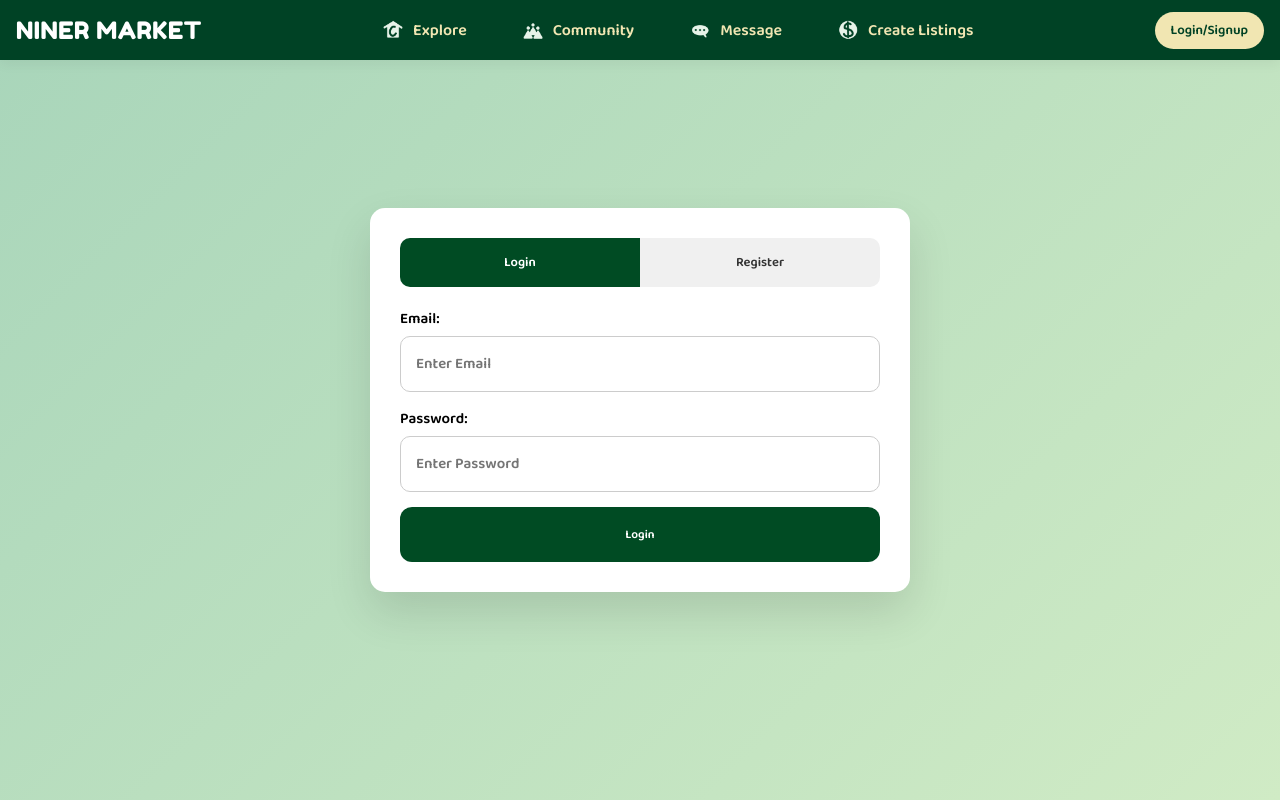
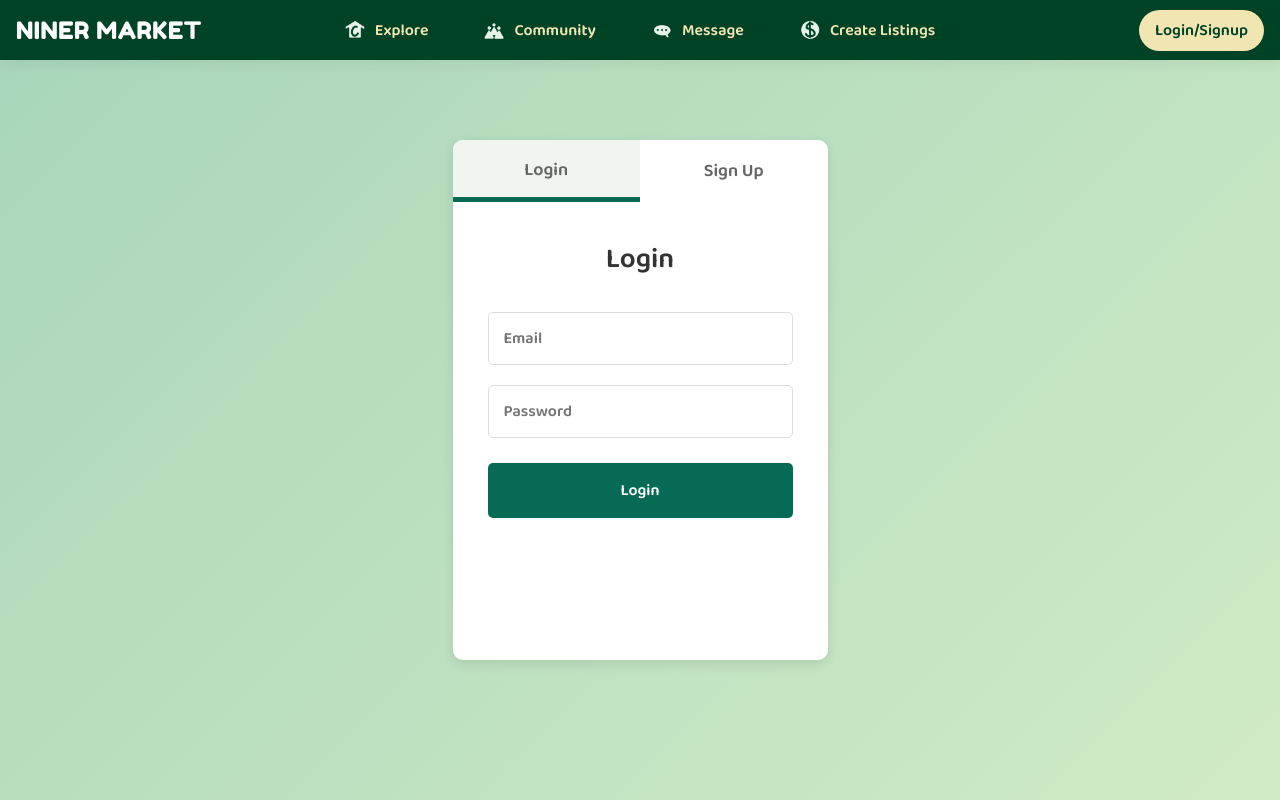
Before and after one commit to alee182/ITSC3155group11, a Django app: template base/templates/base/login_register.html in a window 1280 px wide. Run offline with Django 5.2, Linux system fonts and the light colour scheme; the template is opened without the code that fills it: values that come from a table or form of the project are taken from there, others are empty; parts of the project's set-up code (start-up, migrations or seed data) failed here and were passed over.

Commit message:
finished with login

```diff
--- a/base/forms.py
+++ b/base/forms.py
@@ -1,5 +1,6 @@
 from django import forms
 from .models import User
+from django.contrib.auth.forms import UserCreationForm
 
 class UserProfileForm(forms.ModelForm):
     class Meta:
@@ -17,3 +18,30 @@ class UserProfileForm(forms.ModelForm):
         if not email.lower().endswith('@charlotte.edu'):
             raise forms.ValidationError('Email must end with "@charlotte.edu"')
         return email
+
+class CreateUserForm(UserCreationForm):
+    class Meta:
+        model = User
+        fields = ['first_name', 'last_name', 'email', 'password1', 'password2']
+        labels = {
+            'first_name': 'First Name',
+            'last_name': 'Last Name',
+            'password1': 'Password',
+            'password2': 'Confirm Password',
+        }
+        widgets = {
+            'first_name': forms.TextInput(attrs={'class': 'form-control'}),
+            'last_name': forms.TextInput(attrs={'class': 'form-control'}),
+            'email': forms.EmailInput(attrs={'class': 'form-control'}),
+            'password1': forms.PasswordInput(attrs={'class': 'form-control'}),
+            'password2': forms.PasswordInput(attrs={'class': 'form-control'}),
+        }
+
+    def clean(self):
+        cleaned_data = super().clean()
+
+        # Rename 'password2' field errors to show as 'Password'
+        if 'password2' in self._errors:
+            self._errors['Confirm Password'] = self._errors.pop('password2')
+
+        return cleaned_data
--- a/base/templates/base/login_register.html
+++ b/base/templates/base/login_register.html
@@ -1,46 +1,75 @@
+{% include 'navbar.html' %}
+
+<!DOCTYPE html>
 {% load static %}
-<!DOCTYPE html>
 <html lang="en">
 <head>
     <meta charset="UTF-8">
-    <title>Login/Register</title>
-    <link rel="stylesheet" href="{% static 'styles/navbar.css' %}">
+    <meta name="viewport" content="width=device-width, initial-scale=1.0">
+    <title>Login / Sign Up</title>
     <link rel="stylesheet" href="{% static 'styles/login_register.css' %}">
+
 </head>
 <body>
+{% if messages %}
+  <ul class="messages">
+    {% for message in messages %}
+      <li class="{{ message.tags }}">{{ message }}</li>
+    {% endfor %}
+  </ul>
+{% endif %}
 
-    {% include 'navbar.html' %}
+<div class="auth-wrapper">
+  <div class="auth-toggle">
+    <button id="show-login" class="{% if page != 'register' %}active{% endif %}">Login</button>
+    <button id="show-signup" class="{% if page == 'register' %}active{% endif %}">Sign Up</button>
+  </div>
 
-    <div class="tab-container">
+  <div class="auth-forms">
+    <!-- Login Form -->
+    <form id="login-form" method="POST" action="{% url 'login' %}" class="form-section {% if page == 'register' %}hidden{% endif %}">
+      {% csrf_token %}
+      <h2>Login</h2>
+      <input type="text" name="email" placeholder="Email" required>
+      <input type="password" name="password" placeholder="Password" required>
+      <button type="submit">Login</button>
+    </form>
 
-        <div class="tab-buttons">
-            <button id="login-tab" class="tab-btn active" onclick="showTab('login')">Login</button>
-            <button id="register-tab" class="tab-btn" onclick="showTab('register')">Register</button>
-        </div>
+    <!-- Signup Form -->
+    <form id="signup-form" method="POST" action="{% url 'register' %}" class="form-section {% if page != 'register' %}hidden{% endif %}">
+      {% csrf_token %}
+      <h2>Sign Up</h2>
 
-        <div id="login-form" class="tab-content active">
-            <form method="post" action="{% url 'login' %}">
-                {% csrf_token %}
-                <label>Email:</label>
-                <input type="text" name="username" placeholder="Enter Email" required />
+      {% for field in form %}
+  <div class="form-field">
+    {% if field.errors %}
+      <div class="field-errors">
+        {% for error in field.errors %}
+          <p>{{ error }}</p>
+        {% endfor %}
+      </div>
+    {% endif %}
 
-                <label>Password:</label>
-                <input type="password" name="password" placeholder="Enter Password" required />
+    {% if field.name == 'email' %}
+      <input type="text" name="{{ field.name }}" placeholder="UNC Charlotte Email (@charlotte.edu)" required>
+    {% elif field.name == 'first_name' %}
+      <input type="text" name="{{ field.name }}" placeholder="First Name" required>
+    {% elif field.name == 'last_name' %}
+      <input type="text" name="{{ field.name }}" placeholder="Last Name" required>
+    {% elif 'password' in field.name %}
+      <input type="password" name="{{ field.name }}" placeholder="{% if field.name == 'password1' %}Password{% else %}Confirm Password{% endif %}" required>
+    {% else %}
+      {{ field }}
+    {% endif %}
+  </div>
+{% endfor %}
 
-                <input type="submit" value="Login" />
-            </form>
-        </div>
 
-        <div id="register-form" class="tab-content">
-            <form method="post" action="{% url 'register' %}">
-                {% csrf_token %}
-                {{ form.as_p }}
-                <input type="submit" value="Register" />
-            </form>
-        </div>
-    </div>
 
-    <script src="{% static 'js/login_register.js' %}"></script>
-
+      <button type="submit">Sign Up</button>
+    </form>
+  </div>
+</div>
+<script src="{% static 'js/login_register.js' %}"></script>
 </body>
 </html>
--- a/base/urls.py
+++ b/base/urls.py
@@ -2,20 +2,25 @@ from django.urls import path
 from . import views
 
 urlpatterns = [
+    path('', views.home, name='home'),
+    # path('messages/', views.message_view, name='message'),
+     # ath('messages/<str:username>/', views.message_view, name='message'),
+    path('community/', views.community, name='community'),
+    # path('community/create/', views.create_post, name='create-post'),
+    path('explore/', views.explore, name='explore'),
+    # path('community/<int:post_id>/', views.community_detail, name='community-detail'),
+    #path('community/delete/<int:pk>/', views.delete_post, name='delete-post'),
 
-    path('', views.home, name="home"),
-    path('explore/', views.explore, name = 'explore'),
-    path('LISTING/', views.listing, name = 'listing'),
-    path('MESSAGE', views.messaging, name = 'messaging'),
+    # Authentication URLs
+    path('auth/', views.login_register, name='login_register'),
     path('login/', views.loginPage, name='login'),
+    path('register/', views.registerPage, name='register'),
     path('logout/', views.logoutUser, name='logout'),
-    path('register/', views.registerPage, name='register'),
-    path('community/', views.community, name='community'),
-    path('profile/', views.profile_view, name='profile'),
-    path('profile/edit/', views.edit_profile, name='edit_profile'),
 
-
-
-
-
+    # path('profile/', views.profile, name='profile'),
+   #  path('profile/edit/', views.edit_profile, name='edit_profile'),
+    #path('profile/edit/picture/', views.edit_profile_pic, name='edit_profile_pic'),
+    #path('profile/edit/email/', views.edit_email, name='edit_email'),
+    #path('profile/edit/first-name/', views.edit_first_name, name='edit_first_name'),
+    #path('profile/edit/last-name/', views.edit_last_name, name='edit_last_name'),
 ]
--- a/static/js/login_register.js
+++ b/static/js/login_register.js
@@ -1,18 +1,26 @@
-function showTab(tab) {
-    const loginBtn = document.getElementById('login-tab');
-    const registerBtn = document.getElementById('register-tab');
+document.addEventListener("DOMContentLoaded", function() {
+    const loginBtn = document.getElementById('show-login');
+    const signupBtn = document.getElementById('show-signup');
     const loginForm = document.getElementById('login-form');
-    const registerForm = document.getElementById('register-form');
+    const signupForm = document.getElementById('signup-form');
 
-    if (tab === 'login') {
-        loginBtn.classList.add('active');
-        registerBtn.classList.remove('active');
-        loginForm.classList.add('active');
-        registerForm.classList.remove('active');
-    } else {
-        registerBtn.classList.add('active');
-        loginBtn.classList.remove('active');
-        registerForm.classList.add('active');
-        loginForm.classList.remove('active');
+    if (loginBtn && signupBtn && loginForm && signupForm) {
+        loginBtn.addEventListener('click', function() {
+            loginBtn.classList.add('active');
+            signupBtn.classList.remove('active');
+            loginForm.classList.remove('hidden');
+            signupForm.classList.add('hidden');
+
+            history.pushState(null, '', '/auth/?page=login');
+        });
+
+        signupBtn.addEventListener('click', function() {
+            signupBtn.classList.add('active');
+            loginBtn.classList.remove('active');
+            signupForm.classList.remove('hidden');
+            loginForm.classList.add('hidden');
+
+            history.pushState(null, '', '/auth/?page=register');
+        });
     }
-}
+});
--- a/static/styles/login_register.css
+++ b/static/styles/login_register.css
@@ -1,111 +1,188 @@
-:root {
-    --niner-green: #004b23;
-    --niner-green-hover: #006d35;
-    --light-gray: #f0f0f0;
-    --white: #ffffff;
+body {
+    font-family: Arial, sans-serif;
+    background-color: #d4e9d4;
+    margin: 0;
+    padding: 0;
+    color: #333;
+    height: 100vh;
+    display: flex;
+    align-items: center;
+    justify-content: center;
+    flex-direction: column;
+    overflow-y: auto;
 }
 
-body {
-    margin: 0;
-    padding: 0;
-    font-family: 'Segoe UI', Tahoma, Geneva, Verdana, sans-serif;
-    background: linear-gradient(to bottom right, #d1f3d1, #bde0c5);
-    min-height: 100vh;
-    display: flex;
-    justify-content: center;
-    align-items: center;
+.auth-forms {
+    min-height: 100%;
   }
 
-label {
-    color: black;
-}
-
-.tab-container {
-    background-color: var(--white);
-    width: 100%;
-    max-width: 540px;
-    padding: 3rem;
-    border-radius: 1.5rem;
-    box-shadow: 0 20px 45px rgba(0, 0, 0, 0.12);
-    animation: floatIn 0.6s ease-in-out;
+.auth-wrapper {
+    width: 375px;
+    min-height: 520px;
+    background: white;
+    border-radius: 10px;
+    box-shadow: 0 4px 12px rgba(0, 0, 0, 0.1);
+    overflow: hidden;
+    transition: all 0.3s ease;
 }
 
 
-.tab-buttons {
+.messages {
+    padding: 0;
+    margin: 20px auto;
+    list-style: none;
+    max-width: 420px;
+    width: 90%;
+  }
+
+  .messages li {
+    background-color: #ffe6e6;
+    color: #d8000c;
+    padding: 12px 18px;
+    border-radius: 8px;
+    border-left: 5px solid #d8000c;
+    font-size: 14px;
+    margin-bottom: 12px;
+    box-shadow: 0 2px 6px rgba(0, 0, 0, 0.08);
     display: flex;
-    justify-content: center;
-    margin-bottom: 2rem;
-    background-color: var(--light-gray);
-    border-radius: 10px;
-    overflow: hidden;
+    align-items: center;
+    gap: 8px;
+    animation: fadeIn 0.3s ease-in;
+  }
+
+  .messages li::before {
+    content: "⚠️";
+    font-size: 16px;
+  }
+
+  @keyframes fadeIn {
+    from { opacity: 0; transform: translateY(-5px); }
+    to { opacity: 1; transform: translateY(0); }
+  }
+
+  /* Prevent floating above the nav */
+  body > .messages {
+    margin-top: 80px;
+    width: 100%;
+    max-width: 400px;
+    text-align: center;
+  }
+
+
+  .messages li.success {
+    background-color: #33cc33;
+  }
+
+  /* Tab toggle buttons */
+  .auth-toggle {
+    display: flex;
     width: 100%;
   }
 
-.tab-btn {
+  .auth-toggle button {
     flex: 1;
-    padding: 14px 0;
-    font-size: 1.3rem;
-    font-weight: 600;
-    color: #333;
+    padding: 16px 0;
+    background: none;
     border: none;
-    background-color: transparent;
+    outline: none;
     cursor: pointer;
-    transition: background-color 0.3s ease, color 0.3s ease;
+    font-size: 18px;
+    font-weight: 500;
+    color: #666;
+    transition: all 0.3s ease;
+    position: relative;
   }
 
-.tab-btn.active {
-    background-color: var(--niner-green);
-    color: var(--white);
+  .auth-toggle button.active {
+    background-color: #f0f5f0;
+    border-bottom: 2px solid #066a54;
 }
 
-.tab-content {
+
+  .auth-toggle button.active::after {
+    content: '';
+    position: absolute;
+    bottom: 0;
+    left: 0;
+    width: 100%;
+    height: 3px;
+    background-color: #066a54;
+  }
+
+  .form-section {
+    padding: 35px 35px 40px;
+}
+
+.form-section input:hover {
+    border-color: #055643;
+}
+
+
+  .form-section.hidden {
     display: none;
   }
 
-.tab-content.active {
-    display: block;
+  .form-section h2 {
+    text-align: center;
+    margin: 0 0 30px;
+    color: #333;
+    font-size: 28px;
+    font-weight: 600;
   }
 
-form {
-    display: flex;
-    flex-direction: column;
+  /* Form fields */
+  .form-section input[type="text"],
+  .form-section input[type="password"],
+  .form-section input[type="email"] {
+    display: block;
+    width: 100%;
+    padding: 13px 15px;
+    margin-bottom: 20px;
+    border: 1px solid #ddd;
+    border-radius: 5px;
+    font-size: 16px;
+    box-sizing: border-box;
   }
 
-form label {
-    font-size: 1.5rem;
-    font-weight: 600;
-    margin-bottom: 0.5rem;
-    display: block;
-}
-
-input[type="text"],
-input[type="password"] {
-    padding: 15px;
-    margin-bottom: 1.5rem;
-    border: 1px solid #ccc;
-    border-radius: 10px;
-    font-size: 1.5rem;
-    transition: border-color 0.3s ease;
-}
-
-input[type="text"]:focus,
-input[type="password"]:focus {
-    border-color: var(--niner-green);
+  .form-section input:focus {
+    border-color: #066a54;
     outline: none;
   }
 
-input[type="submit"] {
-    padding: 18px;
-    background-color: var(--niner-green);
-    color: var(--white);
-    border: none;
-    font-weight: bold;
-    font-size: 1.2rem;
-    border-radius: 12px;
-    cursor: pointer;
-    transition: background-color 0.3s ease;
+  .field-errors {
+    color: #ff4d4d;
+    font-size: 13px;
+    margin-bottom: 8px;
   }
 
-input[type="submit"]:hover {
-    background-color: var(--niner-green-hover);
+  /* Submit button */
+  .form-section button[type="submit"] {
+    display: block;
+    width: 100%;
+    padding: 15px;
+    background-color: #066a54;
+    color: white;
+    border: none;
+    border-radius: 5px;
+    font-size: 16px;
+    font-weight: 500;
+    cursor: pointer;
+    margin-top: 25px;
   }
+
+  .form-section button[type="submit"]:hover {
+    background-color: #055643;
+  }
+
+  /* Form field styling */
+  .form-field {
+    margin-bottom: 15px;
+  }
+
+  .errorlist {
+    list-style: none;
+    padding: 0;
+    margin: 0 0 5px 0;
+    color: #ff4d4d;
+    font-size: 13px;
+  }
--- a/static/styles/navbar.css
+++ b/static/styles/navbar.css
@@ -103,22 +104,35 @@ a {
   top: 9px;
 }
 
-.nav-left,
-.nav-center,
-.nav-right {
+.nav-left {
+  flex: 1;
   display: flex;
   align-items: center;
 }
 
 .nav-center {
+  flex: 2;
+  display: flex;
+  justify-content: center;
+  align-items: center;
+}
+
+.nav-right {
   flex: 1;
-  justify-content: center;
+  display: flex;
+  justify-content: flex-end;
+  align-items: center;
+  position: relative;
 }
 
 .nav-icons {
   display: flex;
   align-items: center;
   gap: 2.4rem;
+}
+
+.nav-icons.active .mobile-login {
+  display: flex;
 }
 
 .nav-icons a {
@@ -150,17 +164,23 @@ a {
   height: 2rem;
 }
 
+.desktop-login,
+.mobile-login {
+  color: var(--color-accent) !important;
+}
+
 .desktop-login {
   display: block;
 }
 
 .mobile-login {
-  display: none;
+  display: none !important;
 }
 
-.login-button {
+
+.desktop-login {
   background-color: var(--color-accent);
-  color: var(--color-main);
+  color: var(--color-main) !important;
   padding: 0.8rem 1.6rem;
   border: none;
   border-radius: 999px;
--- a/templates/navbar.html
+++ b/templates/navbar.html
@@ -39,14 +39,9 @@
 
             <!-- mobile login button -->
             {% if user.is_authenticated %}
-                <form action="{% url 'logout' %}" method="post" class="mobile-login">
-                    {% csrf_token %}
-                    <button type="submit" class="login-button">Logout</button>
-                </form>
+                <a href="{% url 'logout' %}" class="mobile-login">Logout</a>
             {% else %}
-                <form action="{% url 'login' %}" method="get" class="mobile-login">
-                    <button type="submit" class="login-button">Login/Signup</button>
-                </form>
+                <a href="{% url 'login' %}" class="mobile-login">Login/Signup</a>
             {% endif %}
         </div>
     </div>
@@ -62,14 +57,9 @@
 
         <!-- desktop login button -->
             {% if user.is_authenticated %}
-                <form action="{% url 'logout' %}" method="post" class="desktop-login">
-                    {% csrf_token %}
-                    <button type="submit" class="login-button">Logout</button>
-                </form>
+                <a href="{% url 'logout' %}" class="desktop-login">Logout</a>
             {% else %}
-                <form action="{% url 'login' %}" method="get" class="desktop-login">
-                    <button type="submit" class="login-button">Login/Signup</button>
-                </form>
+                <a href="{% url 'login' %}" class="desktop-login">Login/Signup</a>
             {% endif %}
     </div>
 </div>
```
Also changed, not shown: other parts of static/styles/navbar.css (+12 -14 lines), base/models.py (+34 -2 lines), base/views.py (+71 -37 lines), base/migrations/0001_initial.py, base/migrations/0002_listing_address.py (deleted), db.sqlite3. Lines whose indentation alone changed are shown as unchanged.
